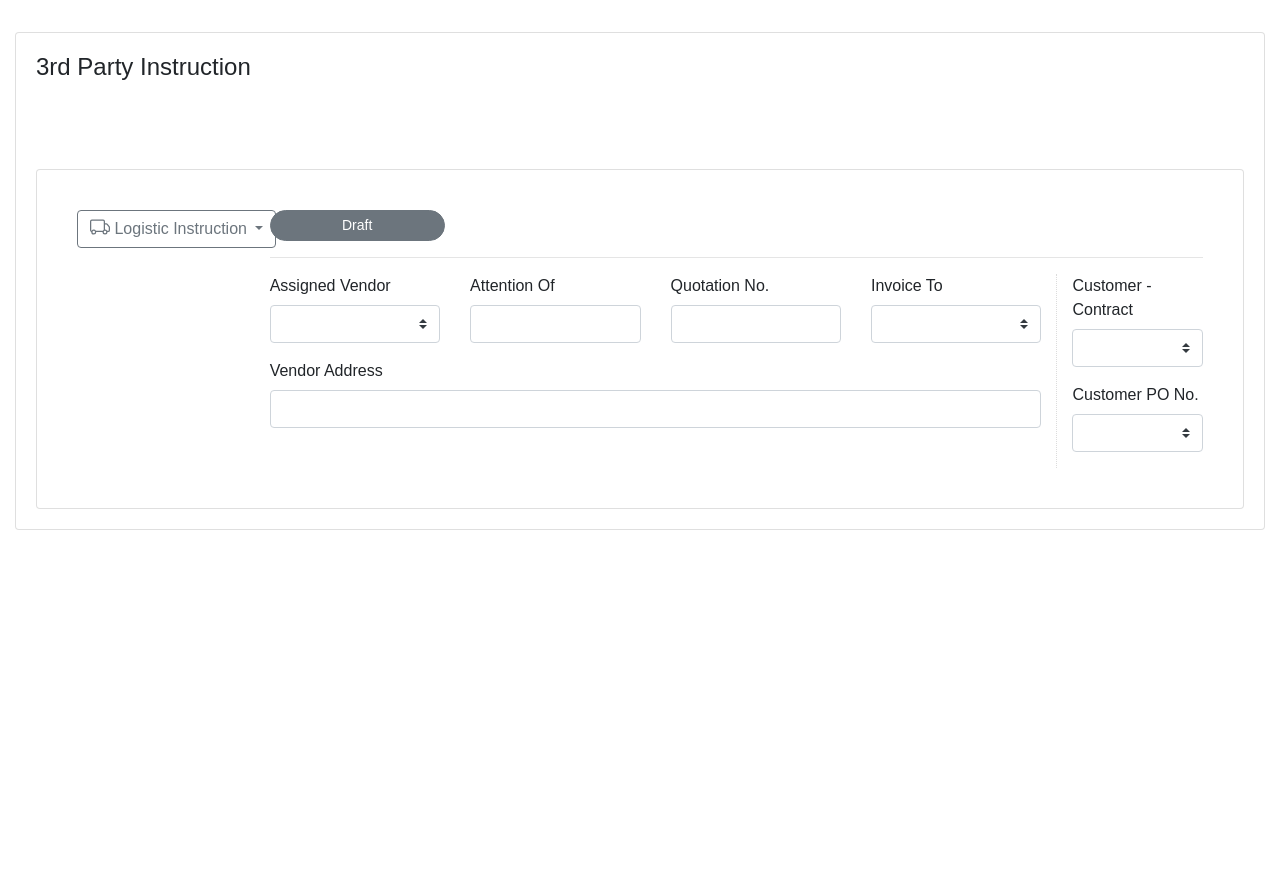
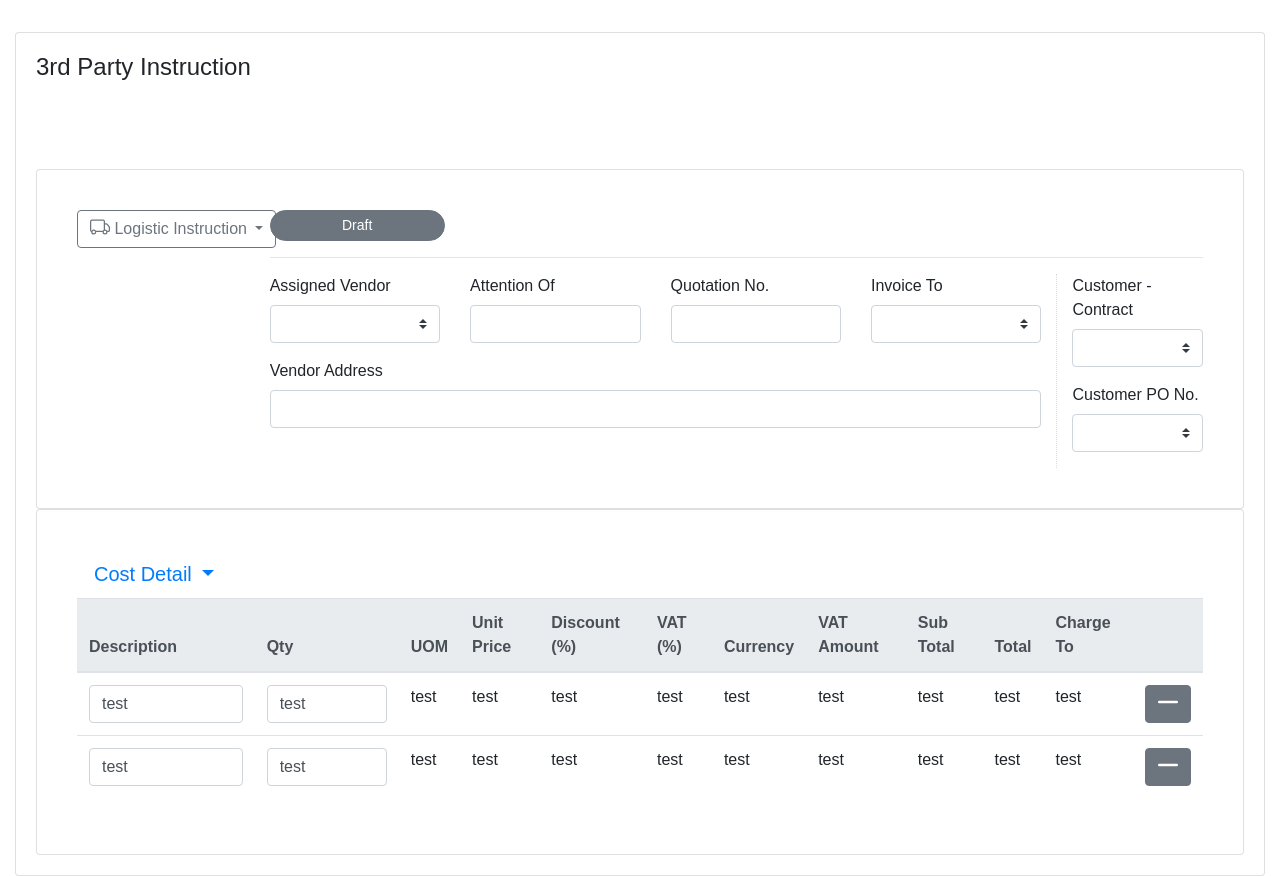
Before and after one commit to andreanjanuarpriatmojo/test-vue-fe, a Vue app: page / in a window 1280 px wide. Before the commit the page ends 800 px from the top, so only its background shows below. Built offline with nearby package versions, Linux system fonts and the light colour scheme.

Commit message:
do mockup on Component B, 50% done

```diff
--- a/src/App.vue
+++ b/src/App.vue
@@ -8,6 +8,7 @@
               <b-row>
                 <b-col>
                   <ComponentA style="margin-top: 75px"/>
+                  <ComponentB />
                 </b-col>
               </b-row>
             </b-card>
@@ -15,19 +16,18 @@
         </b-col>
       </b-row>
     </b-container>
-    <!-- <ComponentB /> -->
   </div>
 </template>
 
 <script>
-// import ComponentB from './components/ComponentB.vue'
 import ComponentA from './components/ComponentA.vue'
+import ComponentB from './components/ComponentB.vue'
 
 export default {
   name: 'App',
   components: {
-    // ComponentB
-    ComponentA
+    ComponentA,
+    ComponentB
   }
 }
 </script>
--- a/src/components/ComponentB.vue
+++ b/src/components/ComponentB.vue
@@ -1,12 +1,62 @@
 <template>
     <div class="componentb">
-        <h1>Ini Component B</h1>
+        <b-card>
+            <b-card-body>
+                <b-row>
+                    <b-col>
+                        <b-dropdown size="lg" variant="link" toggle-class="text-decoration-none">
+                            <template #button-content>
+                                Cost Detail
+                            </template>
+                            <b-dropdown-item href="#">Action</b-dropdown-item>
+                            <b-dropdown-item href="#">Another action</b-dropdown-item>
+                        </b-dropdown>
+                        <b-table responsive :head-variant="headVariants" :items="items" :fields="fields">
+                            <template #cell(desc)="row">
+                                <b-form-input v-model="row.item.desc" required></b-form-input>
+                            </template>
+                            <template #cell(qty)="row">
+                                <b-form-input v-model="row.item.qty" required></b-form-input>
+                            </template>
+                            <template #cell(index)>
+                                <b-button title="Remove">
+                                    <b-icon icon="dash-lg" aria-hidden="true"></b-icon>
+                                </b-button>
+                            </template>
+                        </b-table>
+                    </b-col>
+                </b-row>
+            </b-card-body>
+        </b-card>
     </div>
 </template>
 
 <script>
 export default {
-  name: 'ComponentB'
+  name: 'ComponentB',
+  data () {
+    return {
+      fields: [
+        { key: 'desc', label: 'Description' },
+        { key: 'qty', label: 'Qty' },
+        { key: 'uom', label: 'UOM' },
+        { key: 'unit_price', label: 'Unit Price' },
+        { key: 'discount', label: 'Discount (%)' },
+        { key: 'vat', label: 'VAT (%)' },
+        { key: 'currency', label: 'Currency' },
+        { key: 'vat_amount', label: 'VAT Amount' },
+        { key: 'sub_total', label: 'Sub Total' },
+        { key: 'total', label: 'Total' },
+        { key: 'charge_to', label: 'Charge To' },
+        { key: 'index', label: '' }
+      ],
+      items: [
+        { desc: 'test', qty: 'test', uom: 'test', unit_price: 'test', discount: 'test', vat: 'test', currency: 'test', vat_amount: 'test', sub_total: 'test', total: 'test', charge_to: 'test', index: 'test' },
+        { desc: 'test', qty: 'test', uom: 'test', unit_price: 'test', discount: 'test', vat: 'test', currency: 'test', vat_amount: 'test', sub_total: 'test', total: 'test', charge_to: 'test', index: 'test' }
+      ],
+      headVariants: 'light'
+    }
+  }
 }
 </script>
 <style scoped></style>
```
